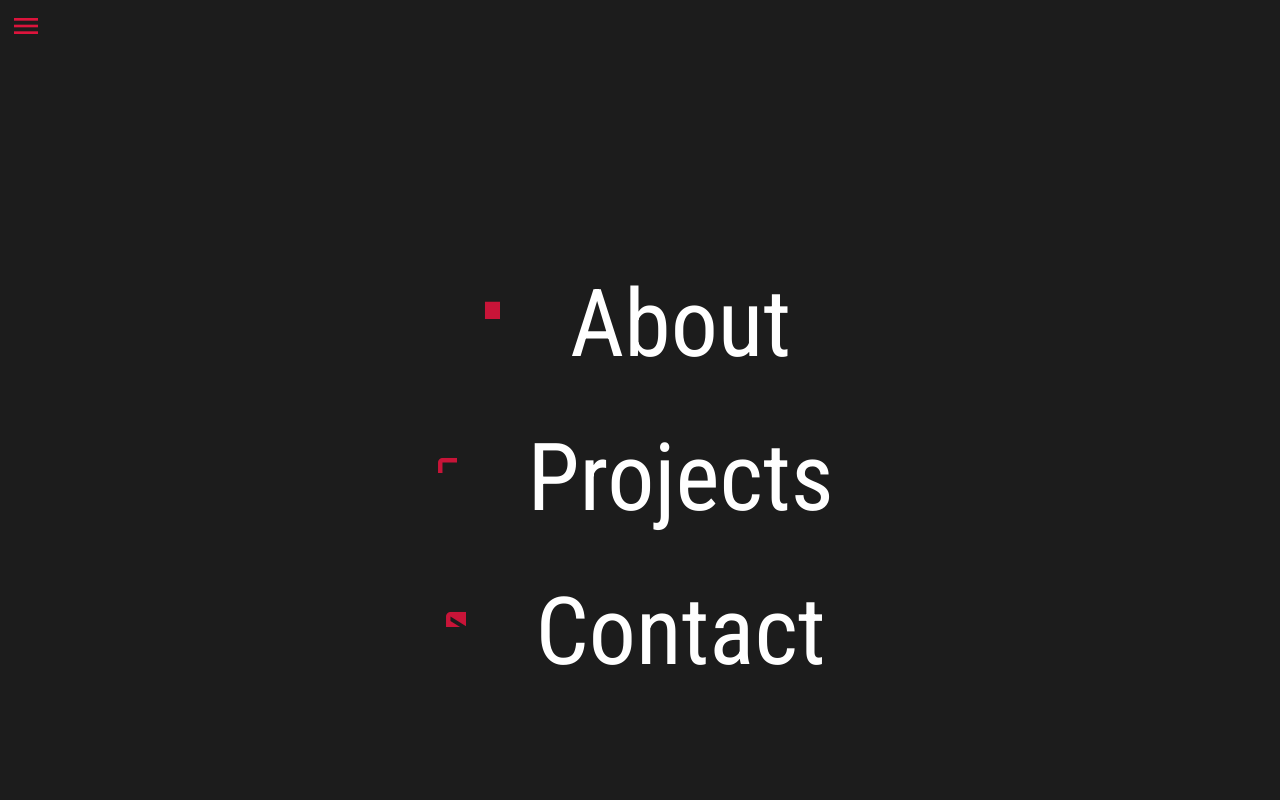
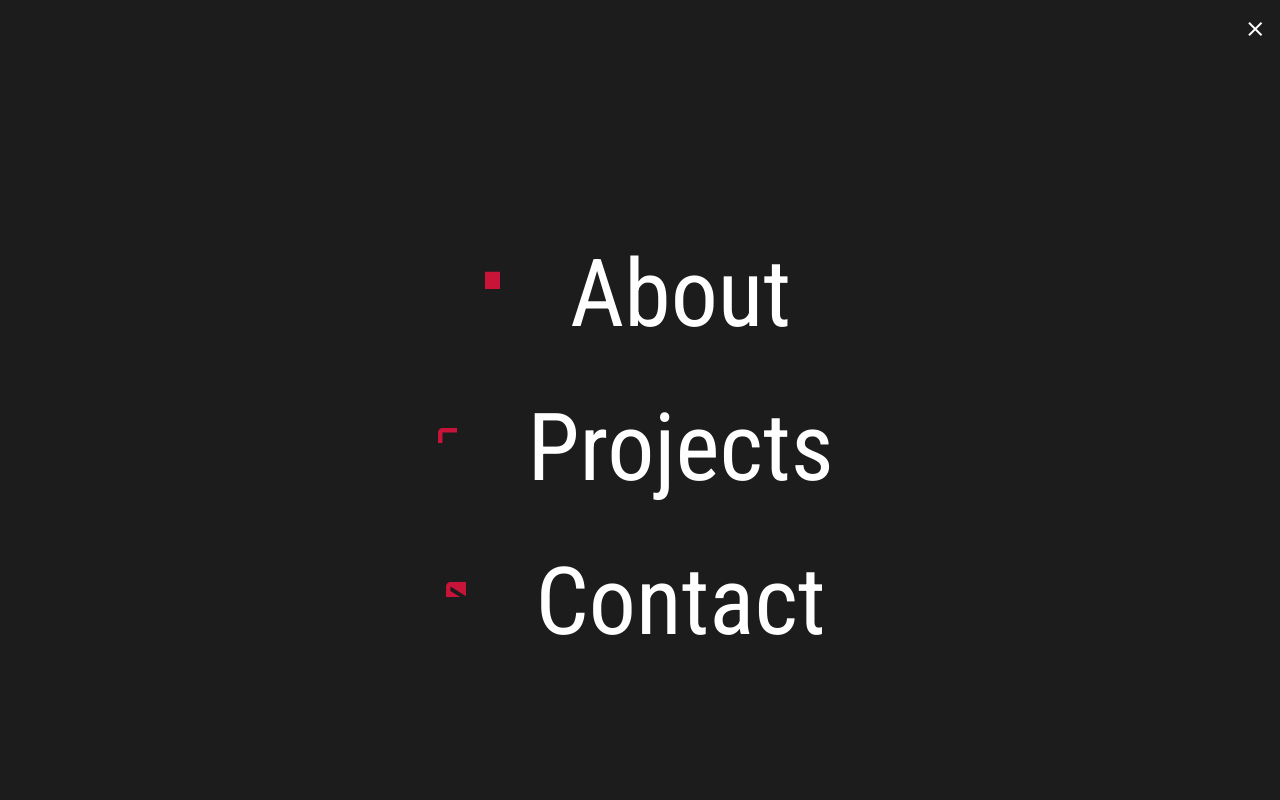
Before and after one commit to charlotteasencio/angularPortfolio, an Angular app: page / in a window 1280 px wide. Both pictures are taken after a click on the element "menu". Shown: the top 800 px of the page. Built offline with nearby package versions, Linux system fonts and the light colour scheme.

Commit message:
add menu close button

```diff
--- a/src/app/navbar/navbar.component.css
+++ b/src/app/navbar/navbar.component.css
@@ -5,6 +5,10 @@
     z-index: 101;
     padding: 10px;
     font-size: 32px;
+}
+
+#menuButton.hidden {
+    visibility: hidden;
 }
 
 #menuButton:hover {
@@ -18,12 +22,23 @@
 }
 
 #fullMenu {
-    height: calc(100vh - 60px);
-    background: rgb(28,28,28);
+    height: calc(100vh - 40px);
+    background: rgb(28, 28, 28);
     position: absolute;
     transition: 1s;
     width: 99%;
     z-index: 100;
+    margin-top: -30px;
+}
+
+#closeButton {
+    color: white;
+    float: right;
+    cursor: pointer;
+}
+
+#closeButton.hidden {
+    visibility: hidden;
 }
 
 #menuOptions {
--- a/src/app/navbar/navbar.component.html
+++ b/src/app/navbar/navbar.component.html
@@ -1,7 +1,7 @@
 <mat-icon id="menuButton" (click)="openFullMenu()">menu</mat-icon>
 
 <div id="fullMenu" class="hidden">
-    <!--<mat-icon id="closeButton" (click)="openFullMenu()">close</mat-icon>-->
+    <mat-icon id="closeButton" class="hidden" (click)="openFullMenu()">close</mat-icon>
     <div id="menuOptions">
         <div class="inlineDiv"><mat-icon class="arrowIcon" id="aboutIcon">local_cafe</mat-icon><h2>About</h2></div>
         <div class="inlineDiv"><mat-icon class="arrowIcon" id="projectsIcon">computer</mat-icon><h2>Projects</h2></div>
--- a/src/app/navbar/navbar.component.ts
+++ b/src/app/navbar/navbar.component.ts
@@ -24,8 +24,8 @@ export class NavbarComponent implements OnInit {
   }
 
   openFullMenu() {
-    document.getElementById('menuButton').classList.add("close");
+    document.getElementById('menuButton').classList.toggle("hidden");
     document.getElementById('fullMenu').classList.toggle("hidden");
-    //document.getElementById('closeButton').classList.toggle('hidden');
+    document.getElementById('closeButton').classList.toggle('hidden');
   }
 }
```
